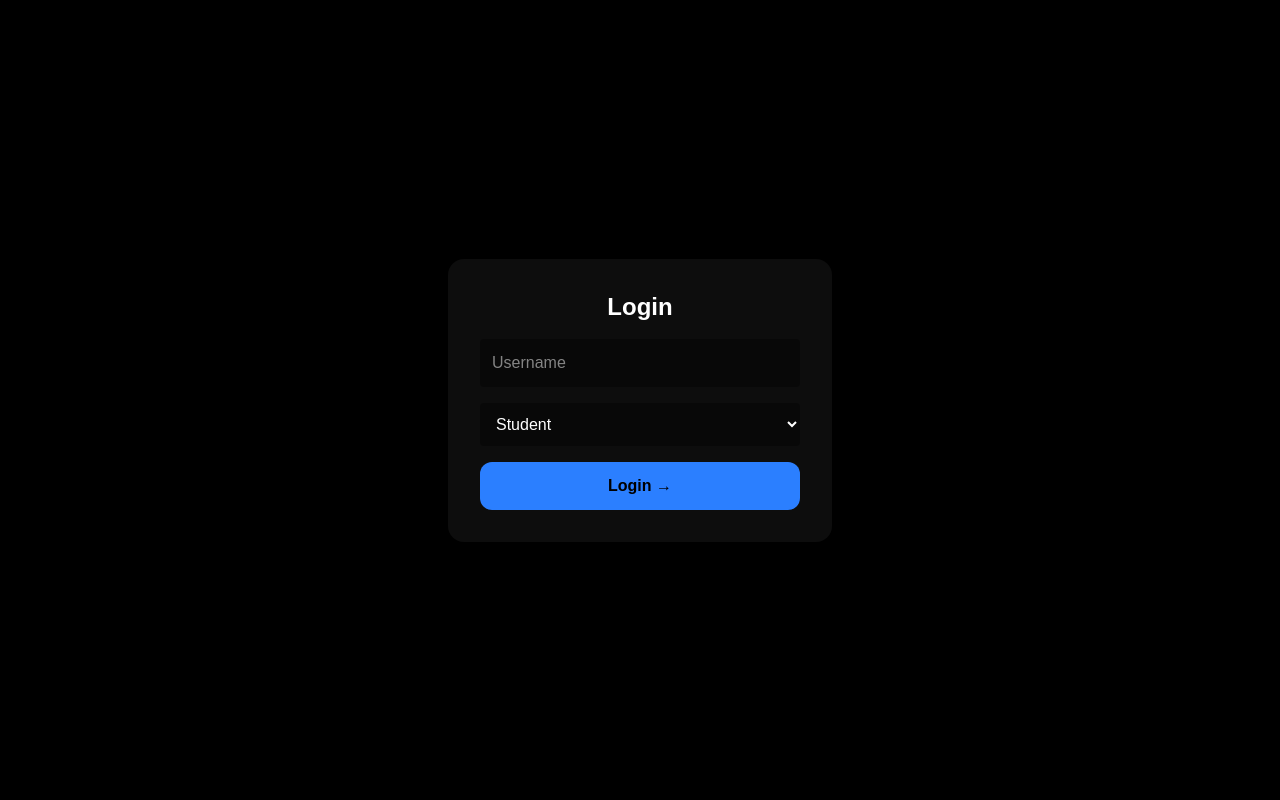
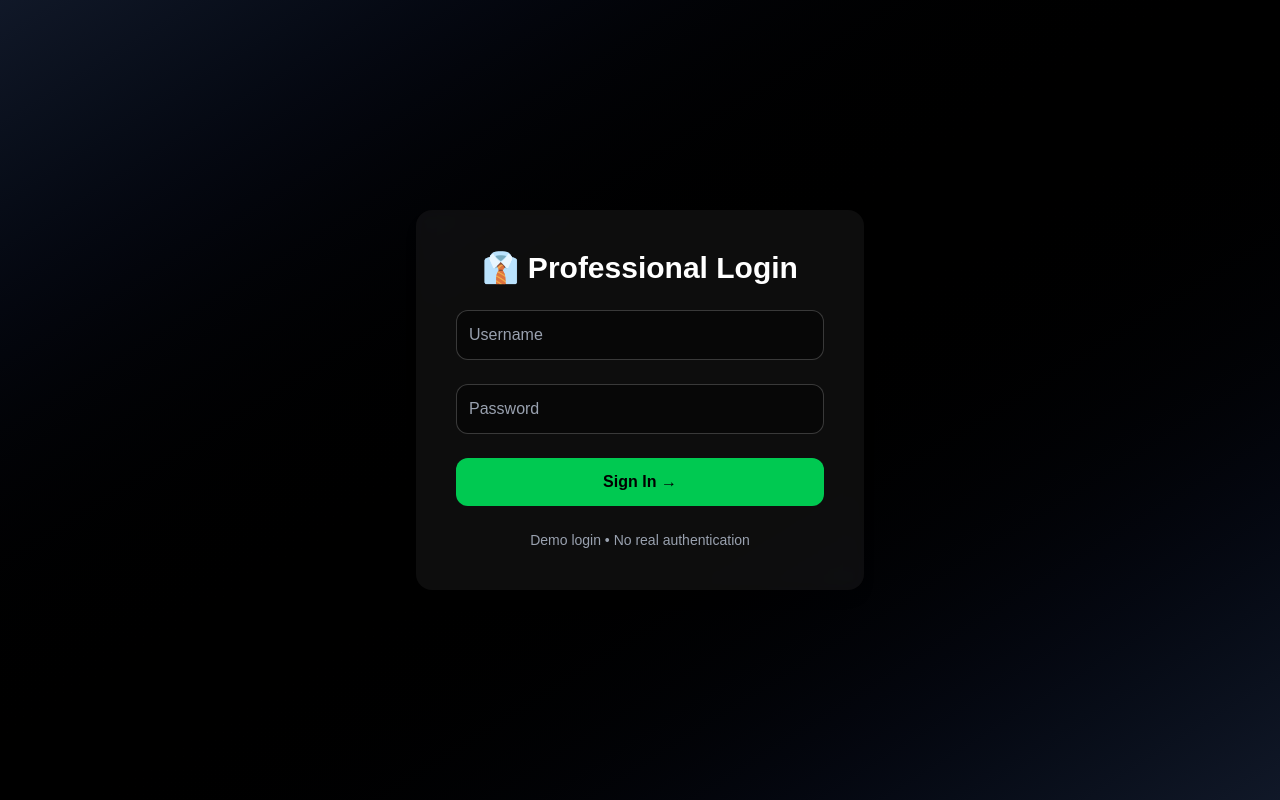
Before and after one commit to Rohan20648/money-gurus, a Next.js app: page /login in a window 1280 px wide. Built offline with nearby package versions, Linux system fonts and the light colour scheme.

Commit message:
Update LoginClient.tsx

```diff
--- a/app/login/LoginClient.tsx
+++ b/app/login/LoginClient.tsx
@@ -1,51 +1,96 @@
 "use client";
 
-import { useSearchParams } from "next/navigation";
 import { useState } from "react";
+import { useSearchParams, useRouter } from "next/navigation";
 
-export default function LoginClient() {
-  const searchParams = useSearchParams();
-  const redirect = searchParams.get("redirect") || "/dashboard";
+export default function Login() {
+  const params = useSearchParams();
+  const router = useRouter();
+
+  const userType = params.get("type");
 
   const [username, setUsername] = useState("");
-  const [userType, setUserType] = useState<"student" | "adult">("student");
+  const [password, setPassword] = useState("");
+  const [loading, setLoading] = useState(false);
 
-  function handleLogin() {
-    localStorage.setItem(
-      "moneyguruUser",
-      JSON.stringify({ username, userType })
-    );
+  async function handleLogin() {
+    if (!username || !password) {
+      alert("Please enter username and password");
+      return;
+    }
 
-    window.location.href = redirect;
+    try {
+      setLoading(true);
+
+      const res = await fetch("/api/auth/login", {
+        method: "POST",
+        headers: { "Content-Type": "application/json" },
+        body: JSON.stringify({
+          username,
+          password,   // ✅ now included
+          userType,
+        }),
+      });
+
+      if (!res.ok) {
+        throw new Error("Login failed");
+      }
+
+      const data = await res.json();
+
+      localStorage.setItem(
+        "moneyguruUser",
+        JSON.stringify({
+          username: data.username,
+          userType: data.userType,
+        })
+      );
+
+      // ✅ Next.js-friendly navigation
+      router.push(`/dashboard?type=${userType}`);
+    } catch (error) {
+      alert("Something went wrong. Please try again.");
+    } finally {
+      setLoading(false);
+    }
   }
 
   return (
-    <main className="min-h-screen flex items-center justify-center bg-black text-white">
-      <div className="bg-white/5 p-8 rounded-2xl space-y-4 w-96">
-        <h1 className="text-2xl font-bold text-center">Login</h1>
+    <main className="min-h-screen bg-gradient-to-br from-gray-900 via-black to-gray-900 text-white flex items-center justify-center px-6">
+      <div className="bg-white/5 backdrop-blur p-10 rounded-2xl shadow-lg w-full max-w-md space-y-6">
+
+        <h1 className="text-3xl font-bold text-center">
+          {userType === "student"
+            ? "🎓 Student Login"
+            : "👔 Professional Login"}
+        </h1>
 
         <input
-          value={username}
+          type="text"
+          placeholder="Username"
+          className="w-full bg-black/40 text-white placeholder-gray-400 border border-white/20 p-3 rounded-xl focus:outline-none focus:ring-2 focus:ring-green-500"
           onChange={(e) => setUsername(e.target.value)}
-          placeholder="Username"
-          className="w-full p-3 rounded bg-black/40"
         />
 
-        <select
-          value={userType}
-          onChange={(e) => setUserType(e.target.value as any)}
-          className="w-full p-3 rounded bg-black/40"
-        >
-          <option value="student">Student</option>
-          <option value="adult">Working Adult</option>
-        </select>
+        <input
+          type="password"
+          placeholder="Password"
+          className="w-full bg-black/40 text-white placeholder-gray-400 border border-white/20 p-3 rounded-xl focus:outline-none focus:ring-2 focus:ring-green-500"
+          onChange={(e) => setPassword(e.target.value)}
+        />
 
         <button
           onClick={handleLogin}
-          className="w-full bg-blue-500 text-black py-3 rounded-xl font-semibold"
+          disabled={loading}
+          className="w-full bg-green-500 text-black py-3 rounded-xl font-semibold hover:scale-105 transition disabled:opacity-50"
         >
-          Login →
+          {loading ? "Signing In..." : "Sign In →"}
         </button>
+
+        <p className="text-gray-400 text-sm text-center">
+          Demo login • No real authentication
+        </p>
+
       </div>
     </main>
   );
```
